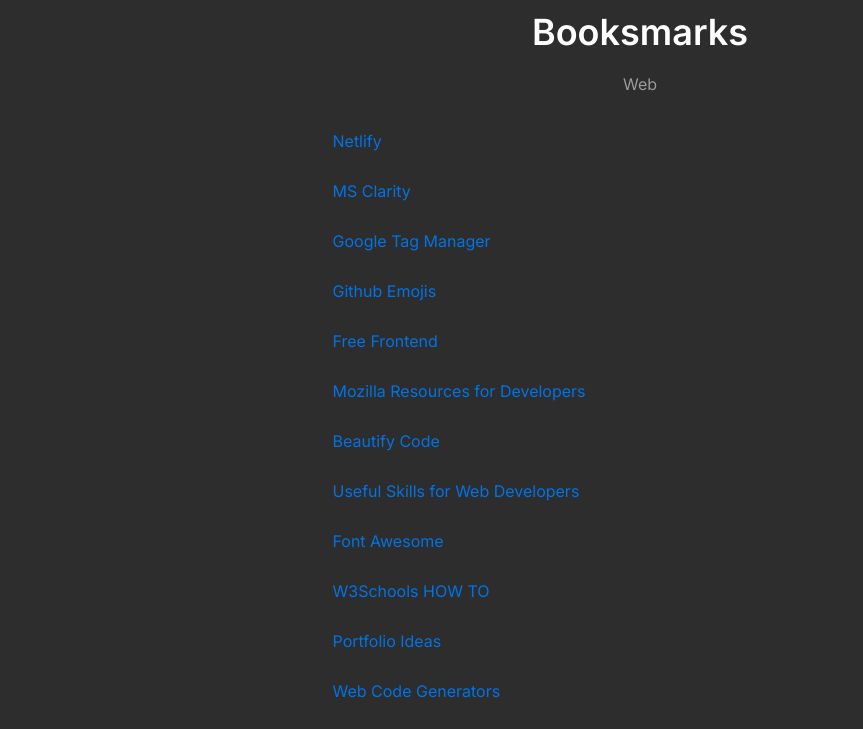
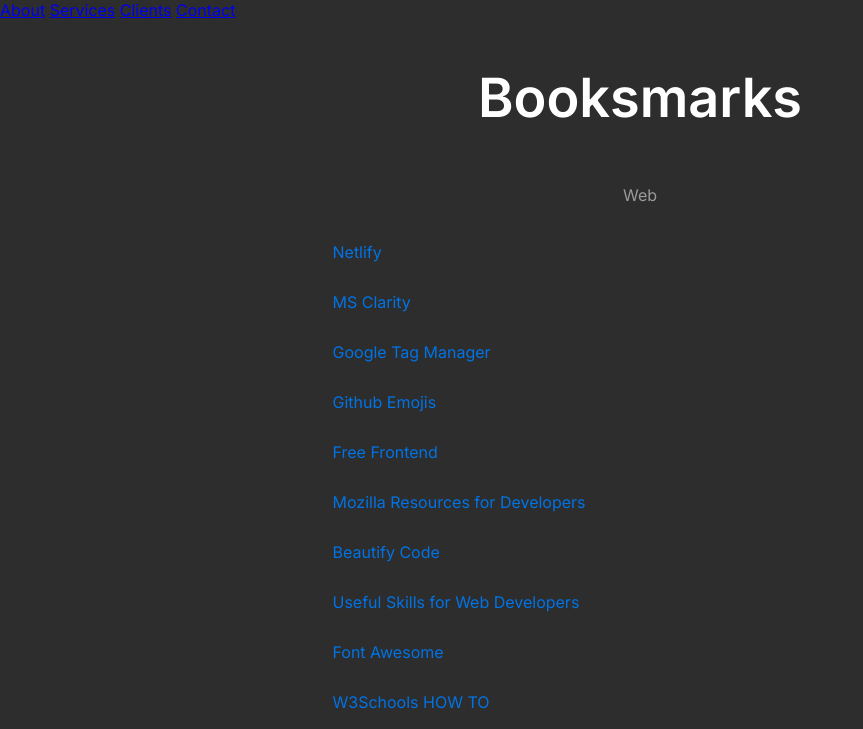
Before and after one commit to alisa-yar/bookmarks, a plain HTML site: page index.html in a window 1280 px wide. Shown: the top 729 px of the page, without its empty margins (0-863 px from the left). Drawn offline with Linux system fonts and the light colour scheme.

Commit message:
Update index.html

```diff
--- a/index.html
+++ b/index.html
@@ -9,8 +9,17 @@
 </head>
 
 <body>
+<div class="main">
+
+<div class="sidenav">
+  <a href="#about">About</a>
+  <a href="#services">Services</a>
+  <a href="#clients">Clients</a>
+  <a href="#contact">Contact</a>
+</div>
+
 <div class="header">
-   Booksmarks
+  <h2>Booksmarks</h2>
 </div>
 
 <div class="info">
@@ -188,5 +197,6 @@
    Build by <a class="alisa" href="https://linktree.alisa.social/" target="_blank">alisa.algo</a> | 2023
 </div>
 
+</div> <!--main-->
 </body>
 </html>
```
